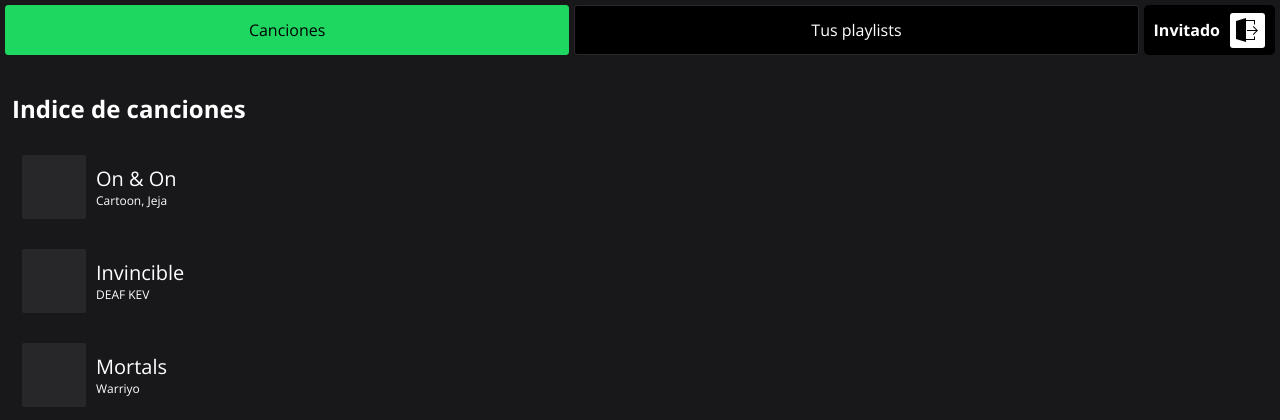
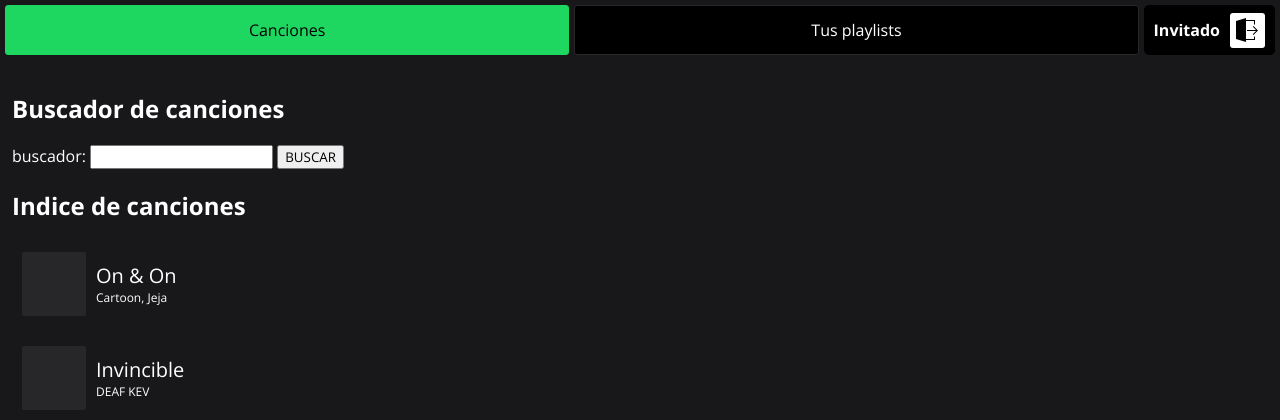
Before and after one commit to keelus/musify, a Django app: page / in a window 1280 px wide. Shown: the top 420 px of the page. Run offline with Django 5.2, Linux system fonts and the light colour scheme; data comes from the database, SQL or seed files in the repository; data that the repository does not hold is empty.

Commit message:
Añadido un requisito al txt y empezado a implementar un buscador de canciones

```diff
--- a/requirements.txt
+++ b/requirements.txt
@@ -1 +1,2 @@
 Django==5.1.3
+requests==2.32.3
--- /dev/null
+++ b/static/js/Buscador.js
@@ -0,0 +1,5 @@
+
+var textoBuscador = document.getElementById("label_buscador");
+textoBuscador.addEventListener("keyup", function (){
+
+});
--- a/templates/canciones.html
+++ b/templates/canciones.html
@@ -1,5 +1,13 @@
 <section id="contenido" class="contenido-canciones">
-	<h1>Indice de canciones</h1>
+	<div id="div_busc">
+        <h2>Buscador de canciones</h2>
+        <label for="buscador">buscador: </label>
+        <input type="text" name="buscador" id="label_buscador">
+
+        <input type="submit" value="BUSCAR">
+    </div>
+
+    <h1>Indice de canciones</h1>
 	{% for cancion in canciones %}
 	<div class="cancion" data-cancion-id="{{ cancion.id }}">
 		<div class="cover" style="--cover:url('/api/cancion/{{ cancion.id }}/cover')"></div>
@@ -14,3 +22,4 @@
 	</div>
 	{% endfor %}
 </section>
+<script src="../static/js/Buscador.js"></script>
```
